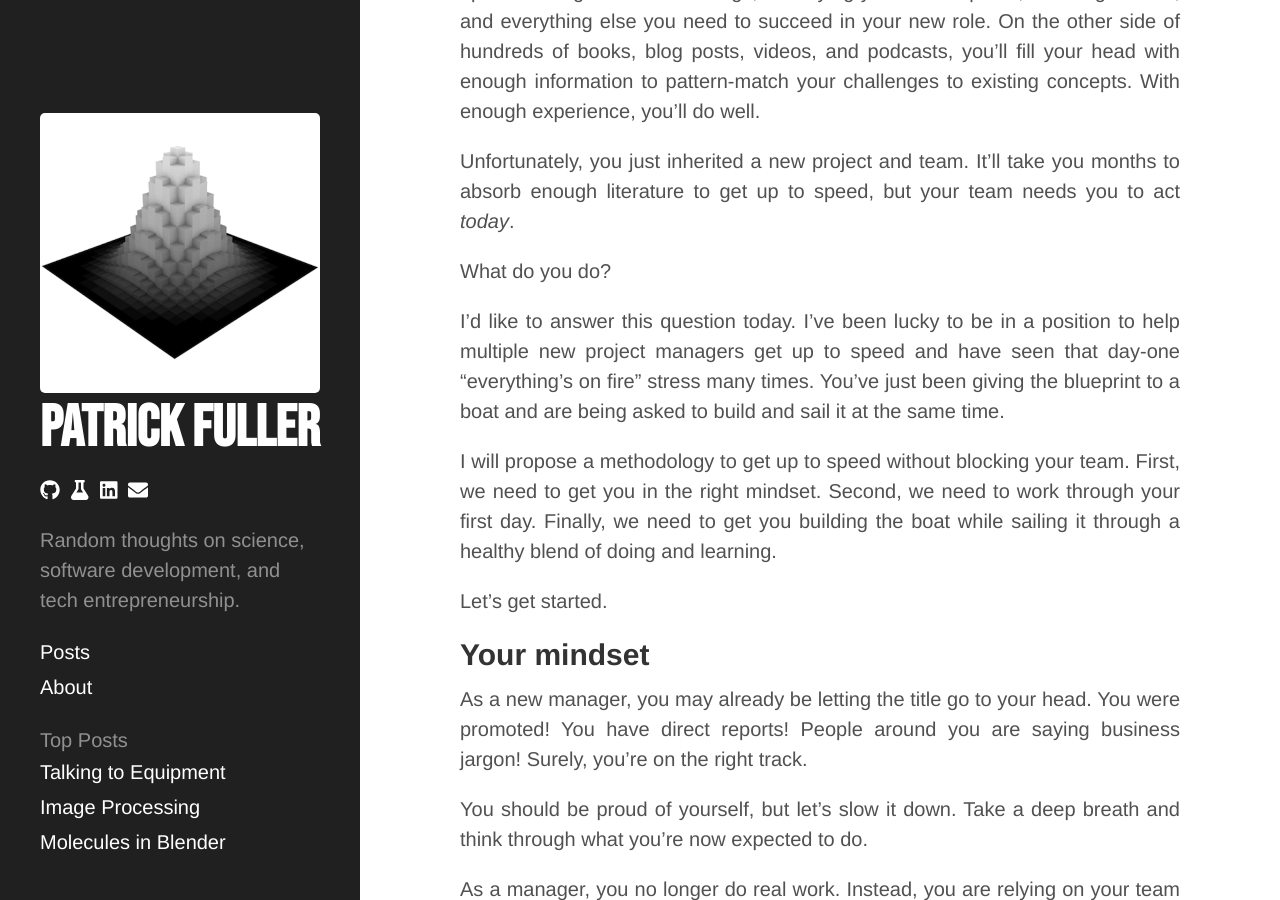
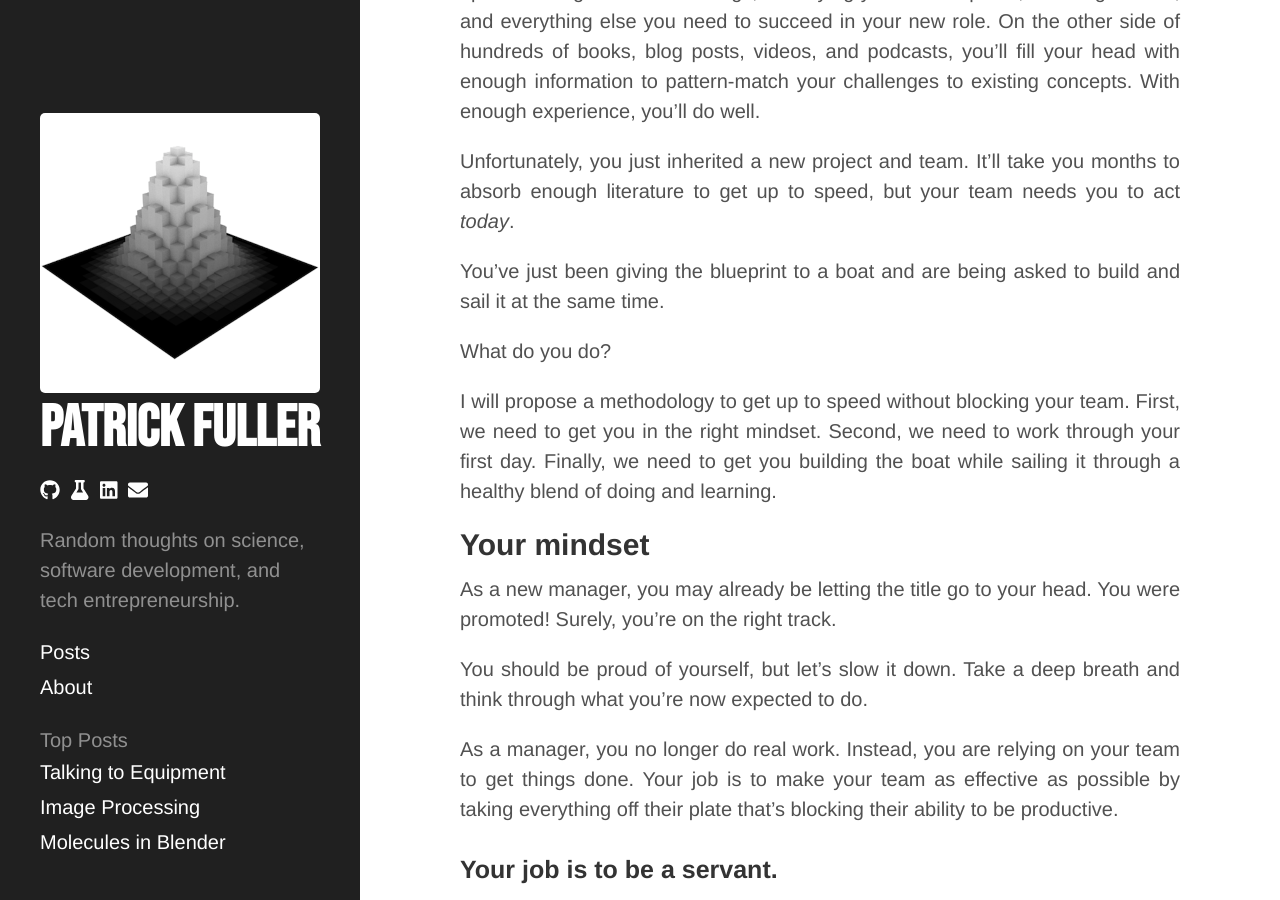
Before and after one commit to patrickfuller/patrickfuller.github.io, a Jekyll site: the page built from _posts/2021-12-05-project-management.md, in a window 1280 px wide and 900 px high, scrolled down 772 px. Built offline with Jekyll 4.4.1, drawn with Linux system fonts in a browser that asks for light colours; comment, search, counter and statistics services are not loaded; some of the changed text lies outside the part shown.

Commit message:
Tweak posts

```diff
--- a/_posts/2021-12-05-project-management.md
+++ b/_posts/2021-12-05-project-management.md
@@ -13,17 +13,15 @@ Fortunately, there are thousands of great lessons on the internet. You can read
 
 Unfortunately, you just inherited a new project and team. It'll take you months to absorb enough literature to get up to speed, but your team needs you to act *today*.
 
+You've just been giving the blueprint to a boat and are being asked to build and sail it at the same time.
+
 What do you do?
-
-I'd like to answer this question today. I've been lucky to be in a position to help multiple new project managers get up to speed and have seen that day-one "everything's on fire" stress many times. You've just been giving the blueprint to a boat and are being asked to build and sail it at the same time.
 
 I will propose a methodology to get up to speed without blocking your team. First, we need to get you in the right mindset. Second, we need to work through your first day. Finally, we need to get you building the boat while sailing it through a healthy blend of doing and learning.
 
-Let's get started.
-
 ## Your mindset
 
-As a new manager, you may already be letting the title go to your head. You were promoted! You have direct reports! People around you are saying business jargon! Surely, you're on the right track.
+As a new manager, you may already be letting the title go to your head. You were promoted! Surely, you're on the right track.
 
 You should be proud of yourself, but let's slow it down. Take a deep breath and think through what you're now expected to do.
 
@@ -93,9 +91,9 @@ Present it. Make sure everyone leaves the meeting knowing exactly what they need
 
 Giving your team a list of immediate priorities will provide you with breathing room for the next stage.
 
-### Protecting your most valuable resource!
+### Protecting your most valuable resource
 
-As you get into managing your project, you will come to recognize that time is, by far, your most valuable resource. There are plenty of high-quality learning materials on this topic, but there's an important stumbling block to talk about today: the post-kickoff meeting slump.
+As you get into managing your project, you will come to recognize that *time* is, by far, your most valuable resource. There are plenty of high-quality learning materials on this topic, but there's an important stumbling block to talk about today: the post-kickoff meeting slump.
 
 With the team organized, money in the bank account, and months to years ahead, everything's looking great. Without focus, project teams will squander these early weeks with ineffective prioritization and needless work. You'll be kicking yourself a year from now when everything feels like it's on fire.
 
```
Also changed, not shown: _posts/2018-03-15-build-philosophy.md (+1 -3 lines), _posts/2020-12-22-startup-mentorship.md (+1 -1 lines).
